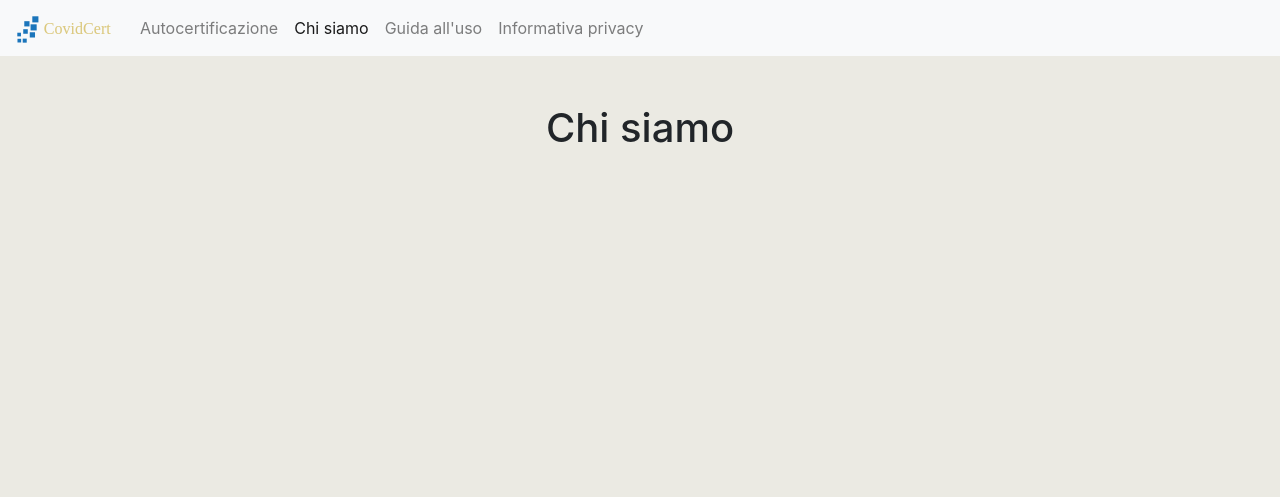
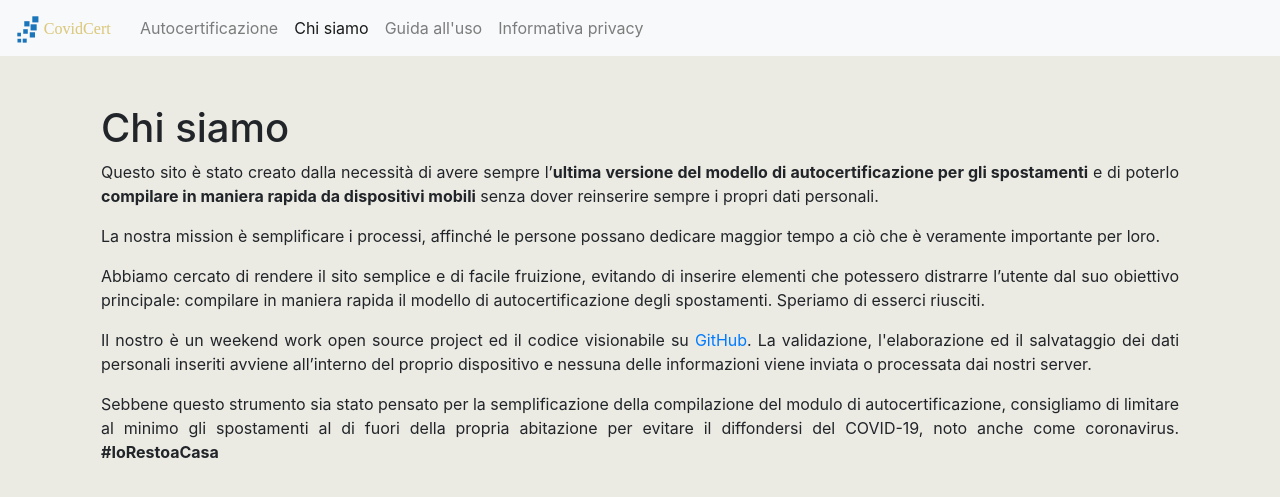
Before and after one commit to Ceeresa/autocertificazione, a Jekyll site: the page built from chi-siamo.md, in a window 1280 px wide. Shown: the top 497 px of the page. Built offline with Jekyll 4.4.1, drawn with Linux system fonts in a browser that asks for light colours; comment, search, counter and statistics services are not loaded.

Commit message:
Basic Chi Siamo Page created

```diff
--- a/chi-siamo.md
+++ b/chi-siamo.md
@@ -2,6 +2,13 @@
 layout: index
 title: "Chi siamo"
 ---
-<div class="px-3 py-3 pt-md-5 pb-md-4 mx-auto text-center">
+<div class="container px-3 py-3 pt-md-5 pb-md-4 mx-auto text-justify">
     <h1>Chi siamo</h1>
+    <p>Questo sito è stato creato dalla necessità di avere sempre l’<b>ultima versione del modello di autocertificazione per gli spostamenti</b> e di poterlo <b>compilare in maniera rapida da dispositivi mobili</b> senza dover reinserire sempre i propri dati personali.</p>
+    <p>La nostra mission è semplificare i processi, affinché le persone possano dedicare maggior tempo a ciò che è veramente importante per loro.</p>
+    <p>Abbiamo cercato di rendere il sito semplice e di facile fruizione, evitando di inserire elementi che potessero distrarre l’utente dal suo obiettivo principale: compilare in maniera rapida il modello di autocertificazione degli spostamenti. Speriamo di esserci riusciti.</p>
+    <p>Il nostro è un weekend work open source project ed il codice visionabile su <a href="https://github.com/Ceeresa/autocertificazione/" target="_blank">GitHub</a>.
+    La validazione, l'elaborazione ed il salvataggio dei dati personali inseriti avviene all’interno del proprio dispositivo e nessuna delle informazioni viene inviata o processata dai nostri server.<br>
+    </p>
+    <p>Sebbene questo strumento sia stato pensato per la semplificazione della compilazione del modulo di autocertificazione, consigliamo di limitare al minimo gli spostamenti al di fuori della propria abitazione per evitare il diffondersi del COVID-19, noto anche come coronavirus. <b>#IoRestoaCasa</b></p>
 </div>
```
